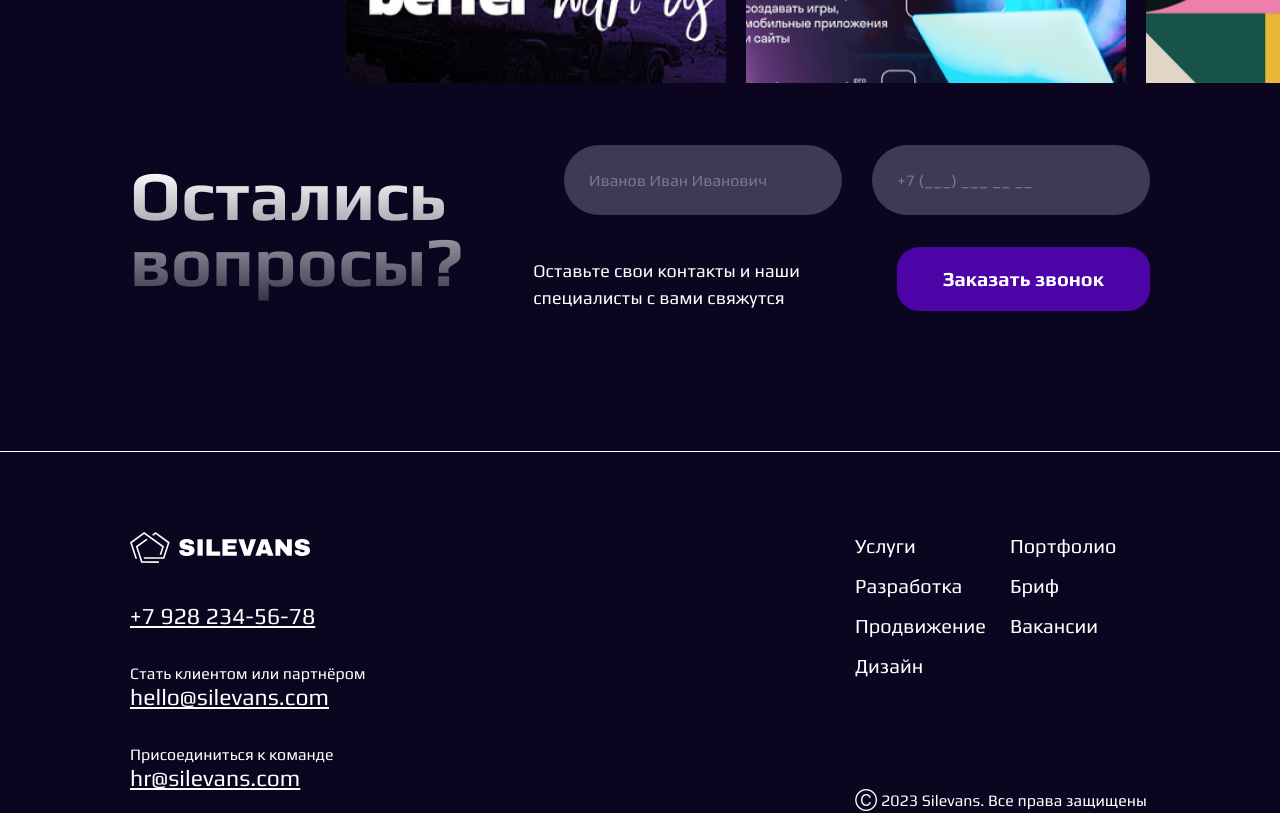
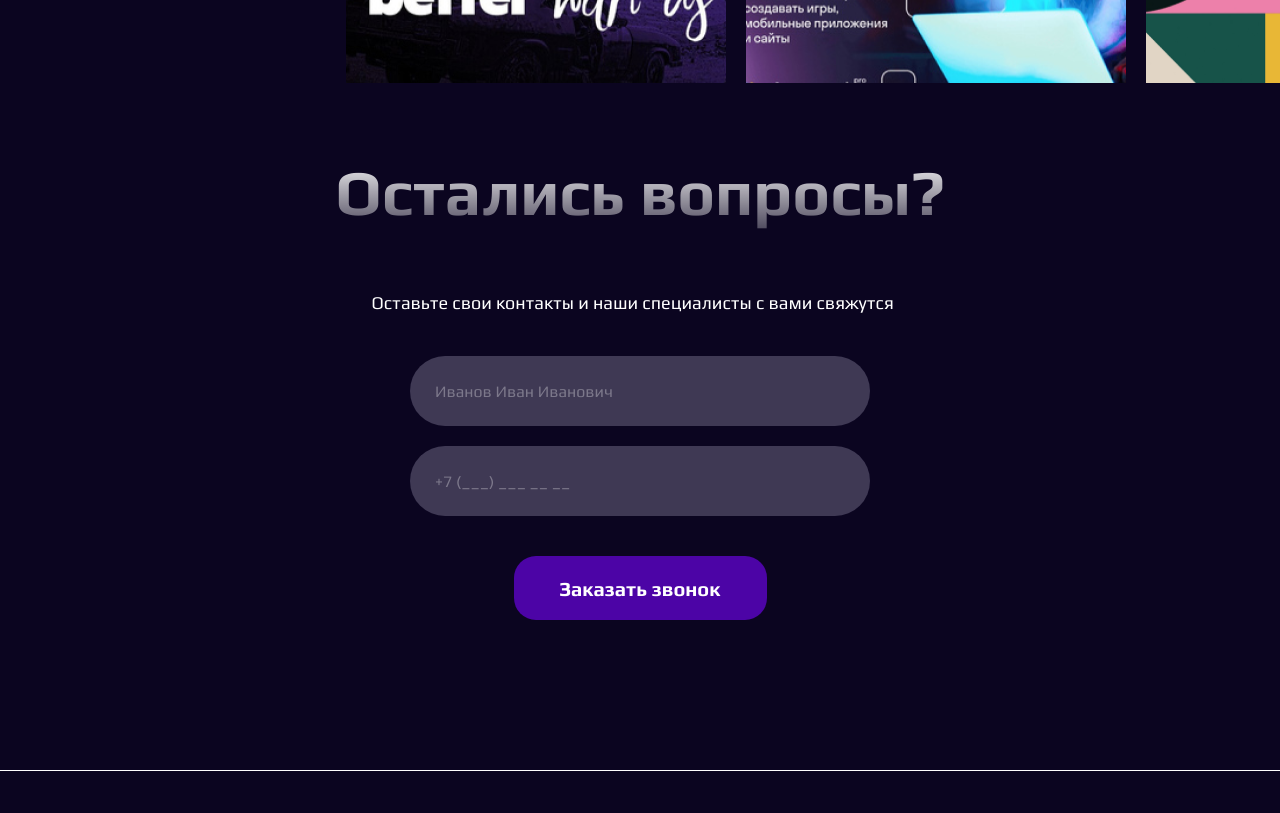
Before and after one commit to JulieBenchuk/web-studio, a Next.js app: page /design in a window 1280 px wide. Shown: the part 2340-3153 px from the top of the page. Built offline with nearby package versions, Linux system fonts and the light colour scheme.

Commit message:
refactor: changed tablet&mobile versions in callBackMe (966, 1439px)

```diff
--- a/src/styles/components/callBackMe.module.scss
+++ b/src/styles/components/callBackMe.module.scss
@@ -5,10 +5,10 @@
   padding: 40px 130px 120px 130px;
   color: $text-color-primary;
   display: flex;
-  @media (max-width: 1024px) {
+  @media (max-width: 1439px) {
     flex-direction: column;
   }
-  @media (max-width: 767px) {
+  @media (max-width: 966px) {
     padding: 40px 20px 120px 20px;
   }
 
@@ -31,23 +31,16 @@
 
   .title {
     max-width: 50%;
-    @media (max-width: 1320px) {
-      text-align: start;
-      font-size: 70px;
+    @media (max-width: 1439px) {
       padding: 37px 0;
-    }
-    @media (max-width: 1024px) {
       max-width: 100%;
       text-align: center;
       font-size: 64px;
     }
-    @media (max-width: 767px) {
+    @media (max-width: 966px) {
       text-align: start;
-      width: 60%;
+      width: 384px;
       @include Text-FS-FW-LH(48px, 700, 97.2%);
-    }
-    @media (max-width: 430px) {
-      width: 72%;
     }
   }
 
@@ -56,7 +49,7 @@
     display: flex;
     justify-content: space-between;
     padding: 20px 0;
-    @media (max-width: 1024px) {
+    @media (max-width: 1439px) {
       flex-direction: column;
       align-items: center;
 
@@ -69,13 +62,13 @@
       justify-content: space-between;
       align-items: end;
       position: relative;
-      @media (max-width: 1024px) {
+      @media (max-width: 1439px) {
         flex-direction: column-reverse;
         align-items: center;
         justify-content: space-between;
         padding: 10px 0;
       }
-      @media (max-width: 767px) {
+      @media (max-width: 966px) {
         width: 100%;
         align-items: start;
       }
@@ -91,10 +84,10 @@
         @include Text-FS-FW-LH(16px, 400, 123.7%);
         display: flex;
         align-items: center;
-        @media (max-width: 1024px) {
+        @media (max-width: 1439px) {
           width: 460px;
         }
-        @media (max-width: 767px) {
+        @media (max-width: 966px) {
           width: 100%;
         }
 
@@ -110,11 +103,11 @@
         position: absolute;
         top: -15px;
         color: $bg-third;
-        @media (max-width: 1024px) {
+        @media (max-width: 1439px) {
           position: absolute;
           top: 60px;
         }
-        @media (max-width: 767px) {
+        @media (max-width: 966px) {
           top: 90px;
 
         }
@@ -125,17 +118,13 @@
         font-style: normal;
 
         @include Text-FS-FW-LH(18px, 400, 150%);
-        @media (max-width: 1120px) {
-          font-size: 15px;
-          margin-right: 40px;
-        }
-        @media (max-width: 1024px) {
+        @media (max-width: 1439px) {
           font-size: 18px;
           width: 537px;
           padding-bottom: 40px;
           margin-right: 0;
         }
-        @media (max-width: 767px) {
+        @media (max-width: 966px) {
           width: 287px;
         }
       }
@@ -150,12 +139,12 @@
       justify-content: space-between;
       align-items: end;
       position: relative;
-      @media (max-width: 1024px) {
+      @media (max-width: 1439px) {
         align-items: center;
         justify-content: space-between;
         padding: 10px 0;
       }
-      @media (max-width: 767px) {
+      @media (max-width: 966px) {
         width: 100%;
       }
 
@@ -170,10 +159,10 @@
         @include Text-FS-FW-LH(16px, 400, 123.7%);
         display: flex;
         align-items: center;
-        @media (max-width: 1024px) {
+        @media (max-width: 1439px) {
           width: 460px;
         }
-        @media (max-width: 767px) {
+        @media (max-width: 966px) {
           width: 100%;
         }
 
@@ -189,10 +178,10 @@
         color: $bg-third;
         position: absolute;
         top: -15px;
-        @media (max-width: 1024px) {
+        @media (max-width: 1439px) {
           position: static;
         }
-        @media (max-width: 767px) {
+        @media (max-width: 966px) {
           position: absolute;
           left: 0;
           top: -10px;
@@ -201,10 +190,10 @@
       }
 
       .button {
-        @media (max-width: 1024px) {
+        @media (max-width: 1439px) {
           margin-top: 40px;
         }
-        @media (max-width: 767px) {
+        @media (max-width: 966px) {
           width: 100%;
         }
 
```
